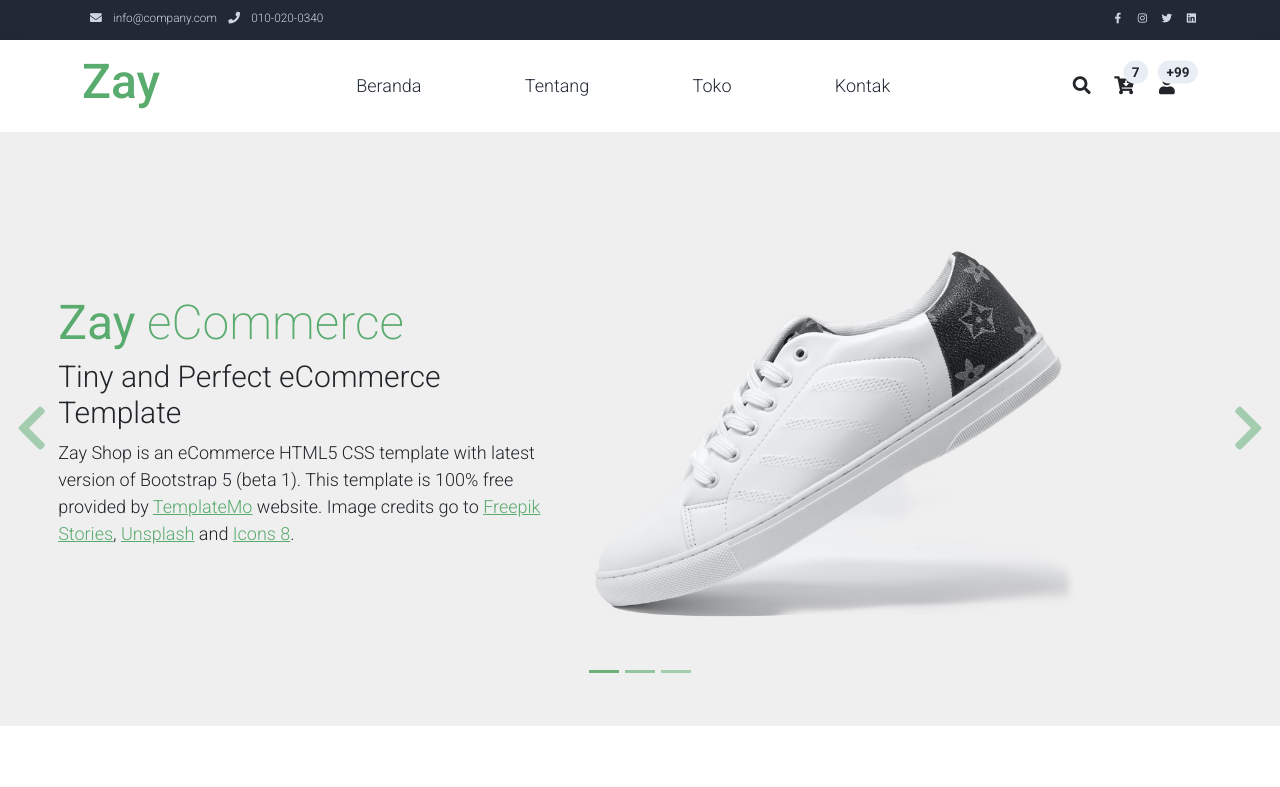
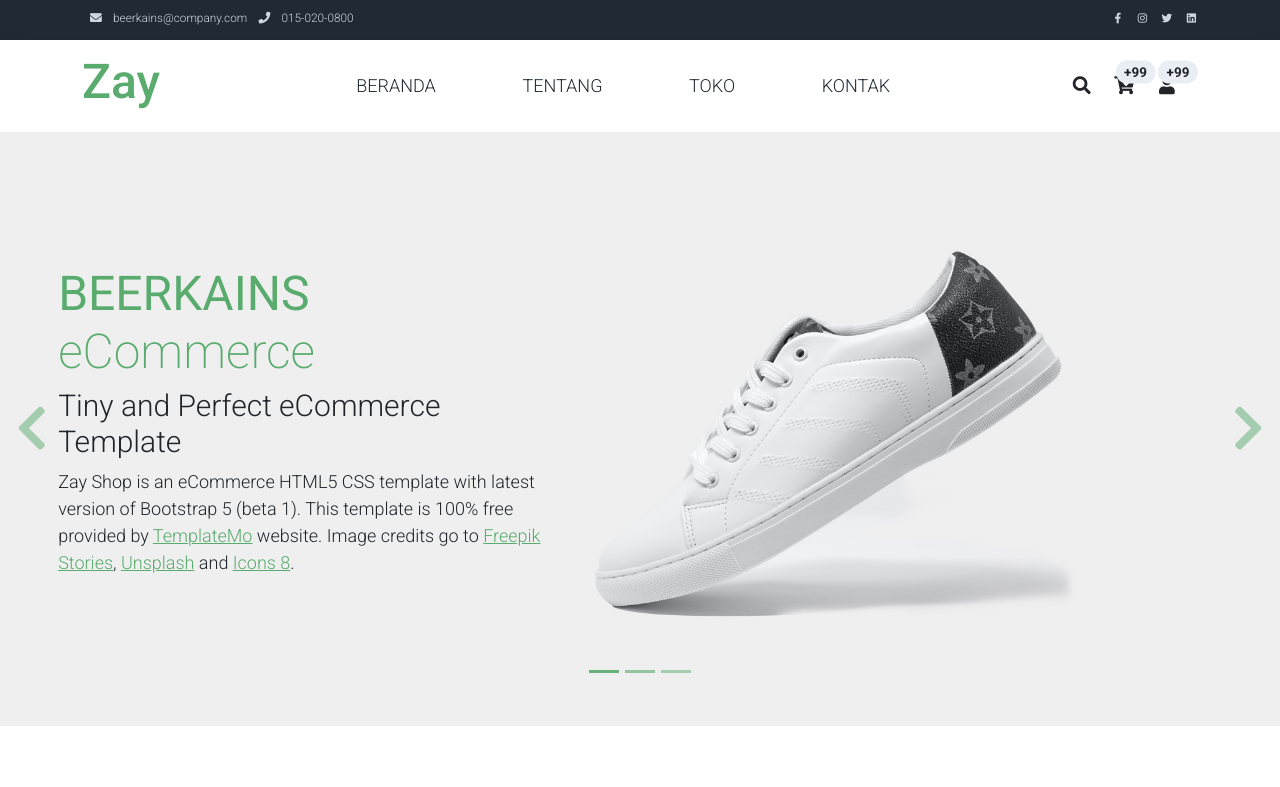
Before and after one commit to trufflebewlly/aqila, a plain HTML site: page index.html in a window 1280 px wide. Shown: the top 787 px of the page. Drawn offline with Linux system fonts and the light colour scheme.

Commit message:
Update index.html

```diff
--- a/index.html
+++ b/index.html
@@ -32,9 +32,9 @@ https://templatemo.com/tm-559-zay-shop
             <div class="w-100 d-flex justify-content-between">
                 <div>
                     <i class="fa fa-envelope mx-2"></i>
-                    <a class="navbar-sm-brand text-light text-decoration-none" href="mailto:info@company.com">info@company.com</a>
+                    <a class="navbar-sm-brand text-light text-decoration-none" href="mailto:info@company.com">beerkains@company.com</a>
                     <i class="fa fa-phone mx-2"></i>
-                    <a class="navbar-sm-brand text-light text-decoration-none" href="tel:010-020-0340">010-020-0340</a>
+                    <a class="navbar-sm-brand text-light text-decoration-none" href="tel:010-020-0340">015-020-0800</a>
                 </div>
                 <div>
                     <a class="text-light" href="https://fb.com/templatemo" target="_blank" rel="sponsored"><i class="fab fa-facebook-f fa-sm fa-fw me-2"></i></a>
@@ -64,16 +64,16 @@ https://templatemo.com/tm-559-zay-shop
                 <div class="flex-fill">
                     <ul class="nav navbar-nav d-flex justify-content-between mx-lg-auto">
                         <li class="nav-item">
-                            <a class="nav-link" href="index.html">Beranda</a>
+                            <a class="nav-link" href="index.html">BERANDA</a>
                         </li>
                         <li class="nav-item">
-                            <a class="nav-link" href="about.html">Tentang</a>
+                            <a class="nav-link" href="about.html">TENTANG</a>
                         </li>
                         <li class="nav-item">
-                            <a class="nav-link" href="shop.html">Toko</a>
+                            <a class="nav-link" href="shop.html">TOKO</a>
                         </li>
                         <li class="nav-item">
-                            <a class="nav-link" href="contact.html">Kontak</a>
+                            <a class="nav-link" href="contact.html">KONTAK</a>
                         </li>
                     </ul>
                 </div>
@@ -91,7 +91,7 @@ https://templatemo.com/tm-559-zay-shop
                     </a>
                     <a class="nav-icon position-relative text-decoration-none" href="#">
                         <i class="fa fa-fw fa-cart-arrow-down text-dark mr-1"></i>
-                        <span class="position-absolute top-0 left-100 translate-middle badge rounded-pill bg-light text-dark">7</span>
+                        <span class="position-absolute top-0 left-100 translate-middle badge rounded-pill bg-light text-dark">+99</span>
                     </a>
                     <a class="nav-icon position-relative text-decoration-none" href="#">
                         <i class="fa fa-fw fa-user text-dark mr-3"></i>
@@ -139,7 +139,7 @@ https://templatemo.com/tm-559-zay-shop
                         </div>
                         <div class="col-lg-6 mb-0 d-flex align-items-center">
                             <div class="text-align-left align-self-center">
-                                <h1 class="h1 text-success"><b>Zay</b> eCommerce</h1>
+                                <h1 class="h1 text-success"><b>BEERKAINS</b> eCommerce</h1>
                                 <h3 class="h2">Tiny and Perfect eCommerce Template</h3>
                                 <p>
                                     Zay Shop is an eCommerce HTML5 CSS template with latest version of Bootstrap 5 (beta 1).
```
